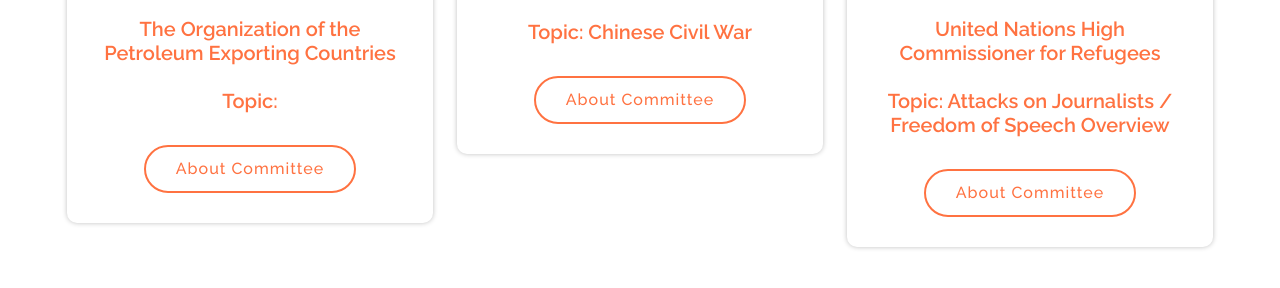
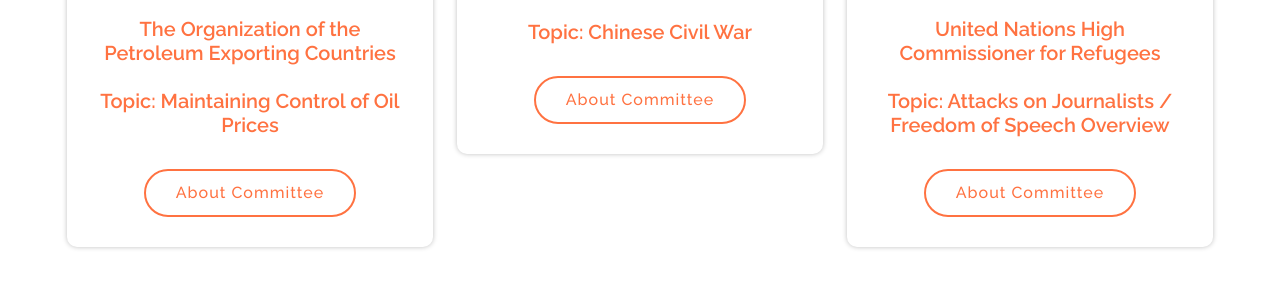
Before and after one commit to ItzXizZ/SMUSMUN, a plain HTML site: page committees.html in a window 1280 px wide. Shown: the part 358-646 px from the top of the page. Drawn offline with nearby package versions, Linux system fonts and the light colour scheme; files whose address does not match are found by name.

Commit message:
v987878987

```diff
--- a/committees.html
+++ b/committees.html
@@ -89,7 +89,7 @@
               <div class="detail-box">
                 <h5>
                   The Organization of the Petroleum Exporting Countries <br><br>
-                  Topic:
+                  Topic: Maintaining Control of Oil Prices
                 </h5>
                 <br>
                 <element id="hero">
```
Also changed, not shown: 1 other file.
